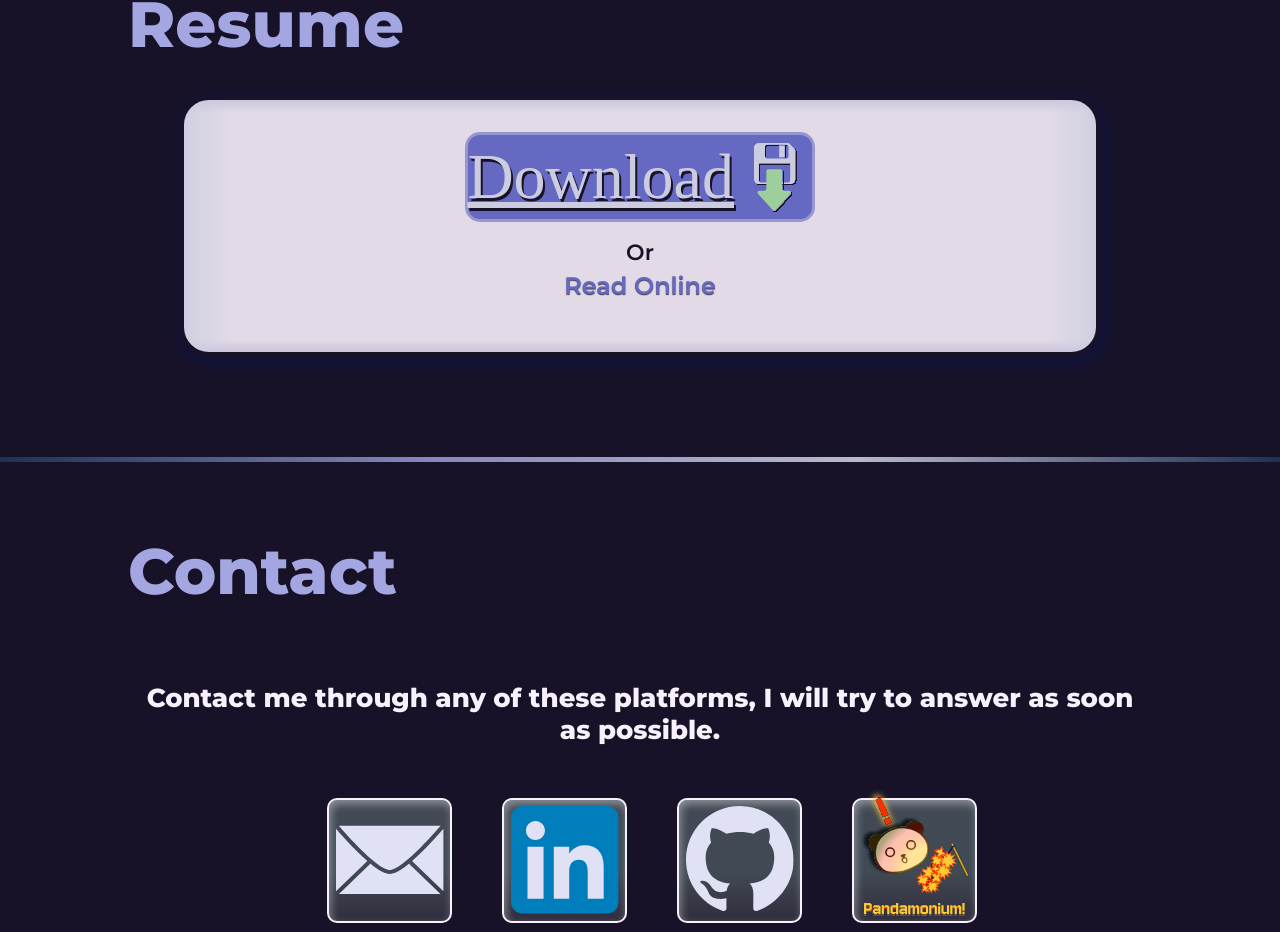
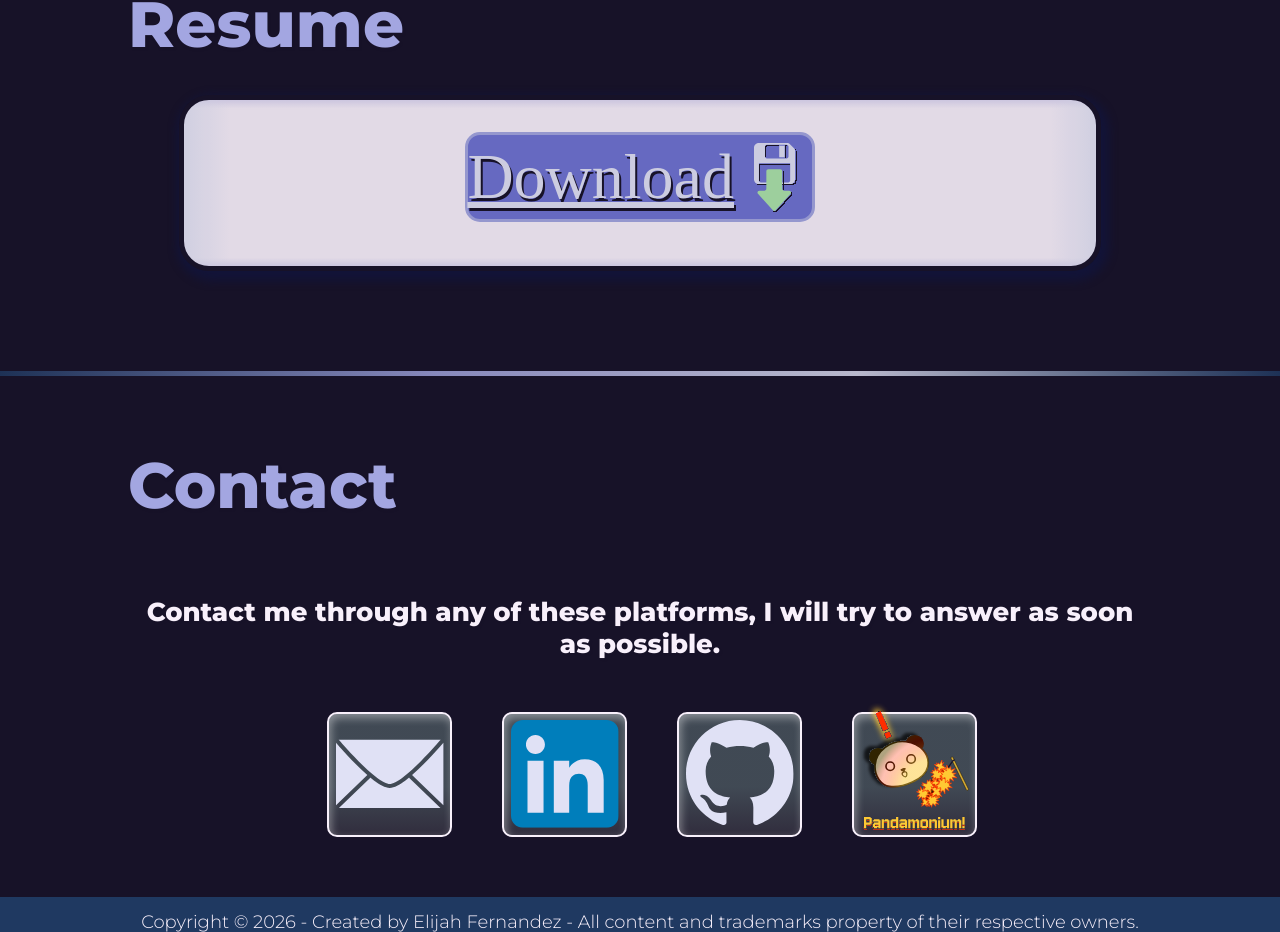
Before and after one commit to Elijahmon/Portfolio, a React (Vite) app: page / in a window 1280 px wide. Shown: the part 5316-6248 px from the top of the page. Built offline with nearby package versions, Linux system fonts and the light colour scheme; a web font is replaced by a local one.

Commit message:
[EF] Update Resume file, remove read online

```diff
--- a/src/sections/resume.tsx
+++ b/src/sections/resume.tsx
@@ -21,12 +21,10 @@ function Resume()
             </div>
 
             <div className="resume_panel">
-                <div style={{display: 'inline-flex', flexDirection: 'column', width: '100%', alignItems: 'center', marginBottom: '20px'}}>
+                <div style={{display: 'inline-flex', flexDirection: 'column', width: '100%', alignItems: 'center'}}>
                     <a href={resumeFile} download className="download_button" style={{justifyContent: 'flex-end', marginBottom: '12px'}}>
                         Download <img src={DownloadIcon} style={{alignSelf: 'end', width:'43px', height:'72px'}}  />
                     </a>
-                    <div className="resume_p" style={{margin: '5px 0 5px 0'}}>Or</div>
-                    <a onClick={toggleExpand} className="expand_link">Read Online</a>
                 </div>
                 {expanded && (
                     <div>
```
Also changed, not shown: 1 other file (tests, documents, lock files or other folders).
